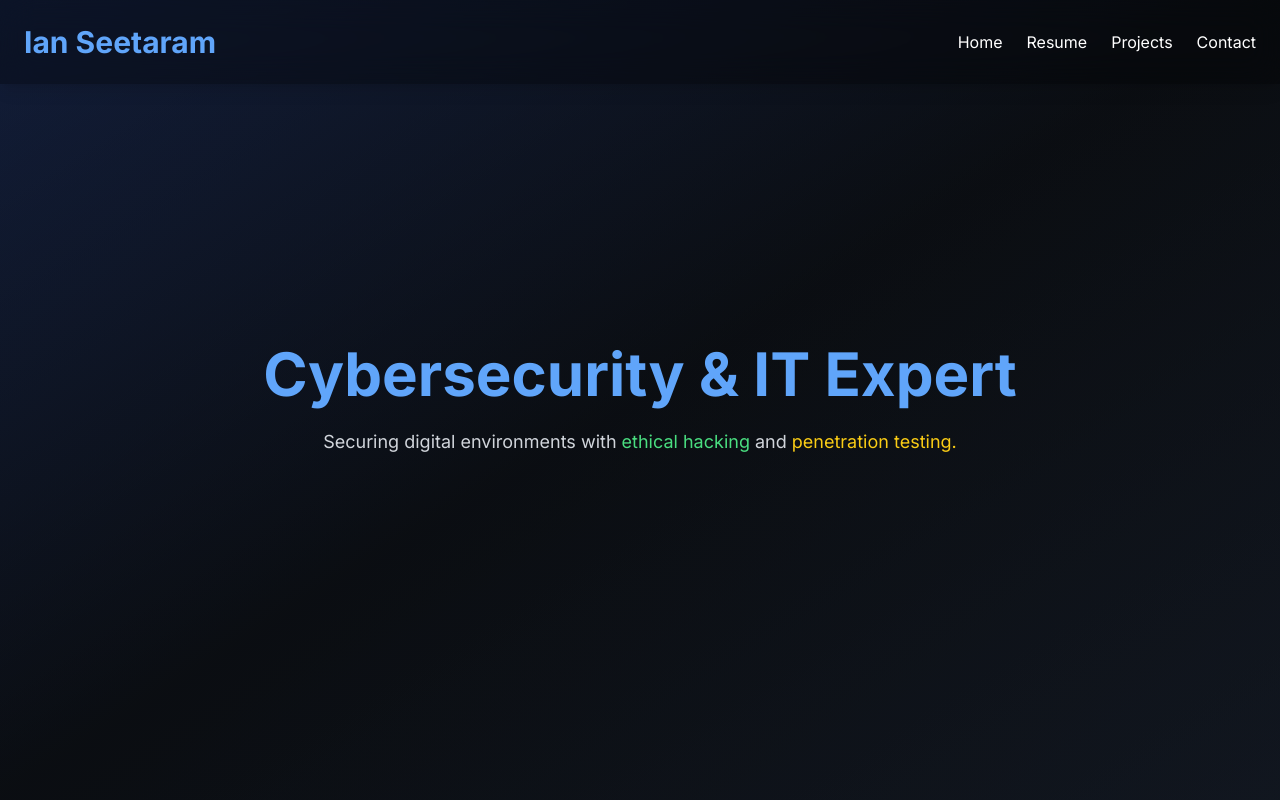
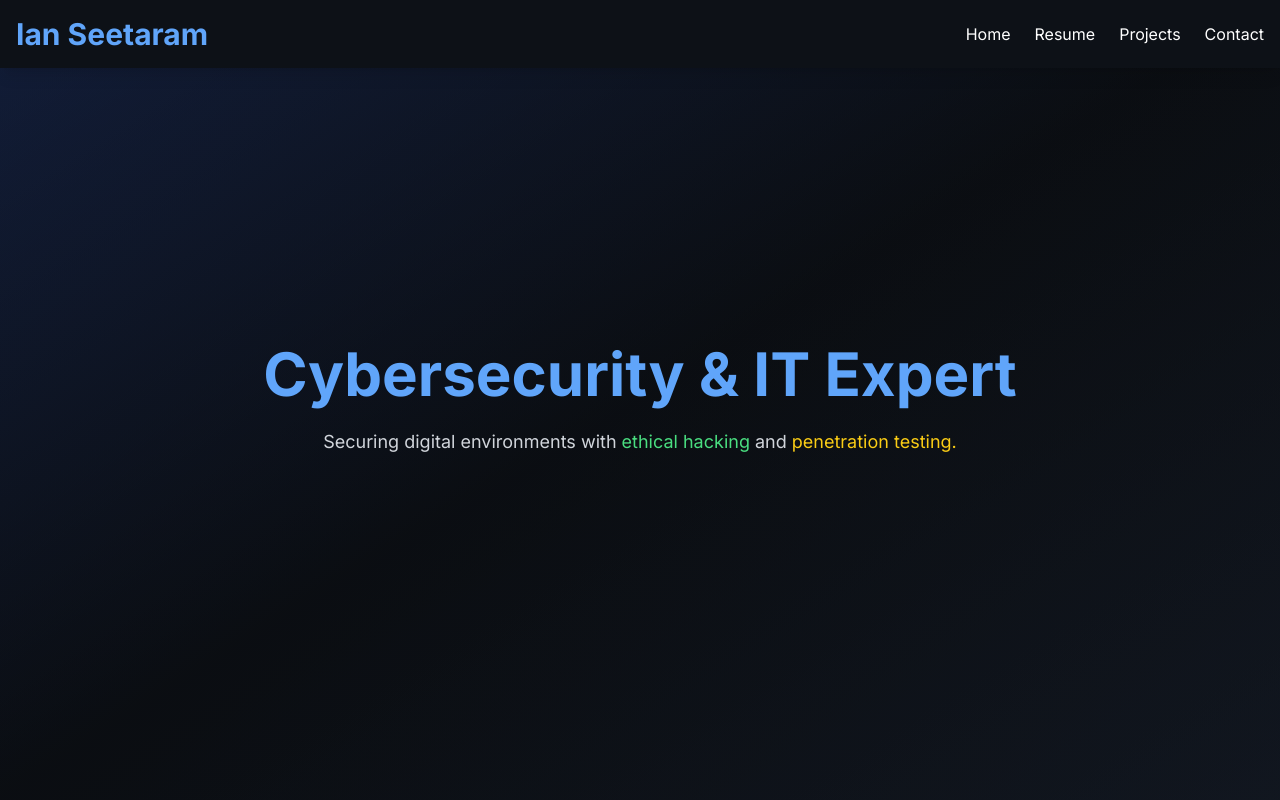
Before and after one commit to EyeonSee/EyeonCyberp, a React (Vite) app: page / in a window 1280 px wide. Shown: the top 800 px of the page. Built offline with nearby package versions, Linux system fonts and the light colour scheme.

Commit message:
Update Navbar.jsx

```diff
--- a/src/components/Navbar.jsx
+++ b/src/components/Navbar.jsx
@@ -4,17 +4,22 @@ const Navbar = () => {
   const [isOpen, setIsOpen] = useState(false);
 
   return (
-    <nav className="bg-black/30 backdrop-blur-lg fixed w-full top-0 z-50 shadow-lg">
-      <div className="container mx-auto flex justify-between items-center p-6">
+    <nav className="bg-[#0D1117] text-white fixed w-full top-0 z-50 shadow-lg">
+      <div className="container mx-auto flex justify-between items-center p-4">
+        {/* 🌟 Brand Logo */}
         <h1 className="text-3xl font-bold text-blue-400">Ian Seetaram</h1>
-        <button onClick={() => setIsOpen(!isOpen)} className="md:hidden text-2xl">
-          ☰
+
+        {/* 🌟 Hamburger Button (Mobile) */}
+        <button onClick={() => setIsOpen(!isOpen)} className="md:hidden text-2xl focus:outline-none">
+          {isOpen ? "✖" : "☰"}
         </button>
-        <ul className={`md:flex space-x-6 ${isOpen ? "block" : "hidden"} transition`}>
-          <li><a href="#home" className="hover:text-blue-400 transition">Home</a></li>
-          <li><a href="#resume" className="hover:text-blue-400 transition">Resume</a></li>
-          <li><a href="#projects" className="hover:text-blue-400 transition">Projects</a></li>
-          <li><a href="#contact" className="hover:text-blue-400 transition">Contact</a></li>
+
+        {/* 🌟 Navbar Links */}
+        <ul className={`md:flex md:space-x-6 absolute md:relative top-16 md:top-0 w-full md:w-auto bg-[#0D1117] md:bg-transparent text-center md:text-left p-4 md:p-0 transition-all duration-300 ${isOpen ? "block" : "hidden"}`}>
+          <li className="py-2 md:py-0"><a href="#home" className="hover:text-blue-400 transition">Home</a></li>
+          <li className="py-2 md:py-0"><a href="#resume" className="hover:text-blue-400 transition">Resume</a></li>
+          <li className="py-2 md:py-0"><a href="#projects" className="hover:text-blue-400 transition">Projects</a></li>
+          <li className="py-2 md:py-0"><a href="#contact" className="hover:text-blue-400 transition">Contact</a></li>
         </ul>
       </div>
     </nav>
```
